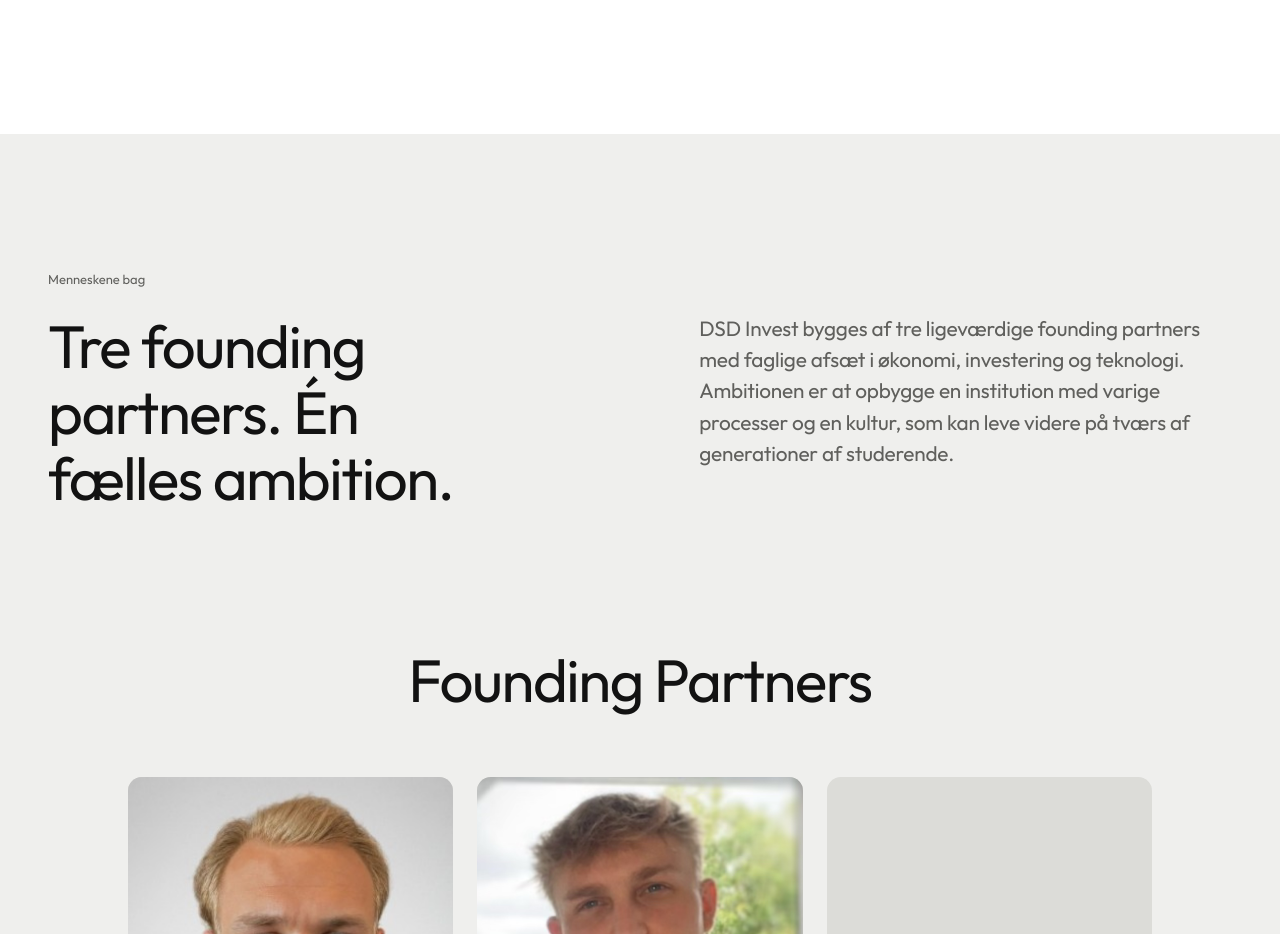
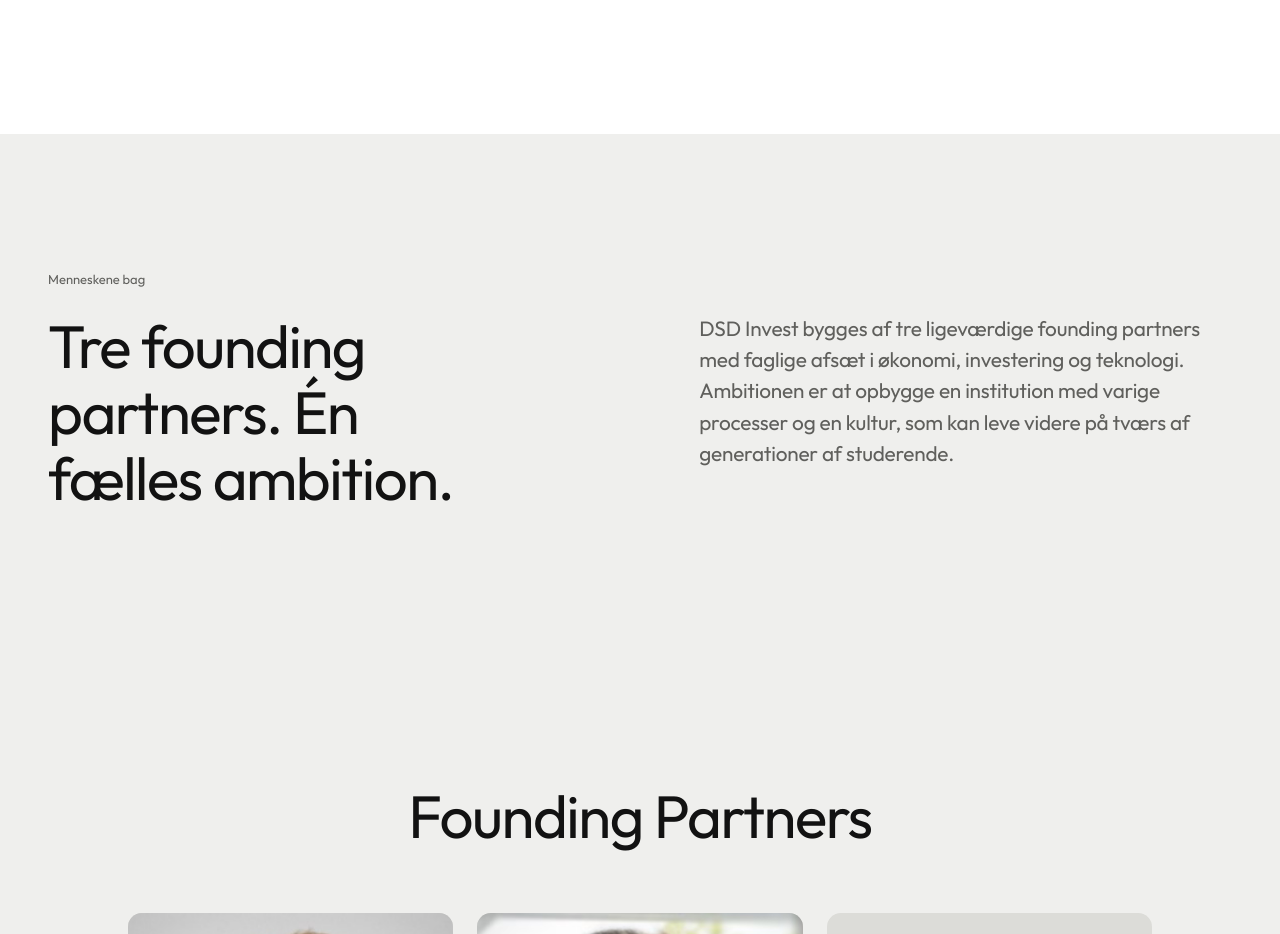
Before and after one commit to JakobDrist/Landing-Page-Student-Driven-Capital, a Next.js app: page /about in a window 1280 px wide. Shown: the part 2600-3534 px from the top of the page. Built offline with nearby package versions, Linux system fonts and the light colour scheme.

Commit message:
refactor(about): use shared section container without nesting

```diff
--- a/src/components/pages/about-page.tsx
+++ b/src/components/pages/about-page.tsx
@@ -1,7 +1,6 @@
 import { home, pages } from "@/content/data";
 import { PageHeader } from "@/components/sections/page-header";
 import { Section } from "@/components/sections/section";
-import { Container } from "@/components/ui/container";
 import { ButtonLink } from "@/components/ui/button-link";
 import { sectionTitle, leadText } from "@/components/ui/section-heading";
 import { FoundingPartnersSection } from "@/components/sections/founding-partners-section";
@@ -81,14 +80,12 @@ export function AboutPage() {
         </div>
       </Section>
 
-      <Section className="pb-0!">
-        <Container className="px-0!">
+      <Section className="pb-0">
           <p className="text-[13px] text-muted">{about.founders.label}</p>
           <div className="mt-6 grid gap-8 lg:grid-cols-[1fr_1fr] lg:gap-[10%]">
             <h2 className={sectionTitle}>{about.founders.title}</h2>
             <p className={`${leadText} text-muted`}>{about.founders.intro}</p>
           </div>
-        </Container>
       </Section>
       <FoundingPartnersSection
         title="Founding Partners"
```
